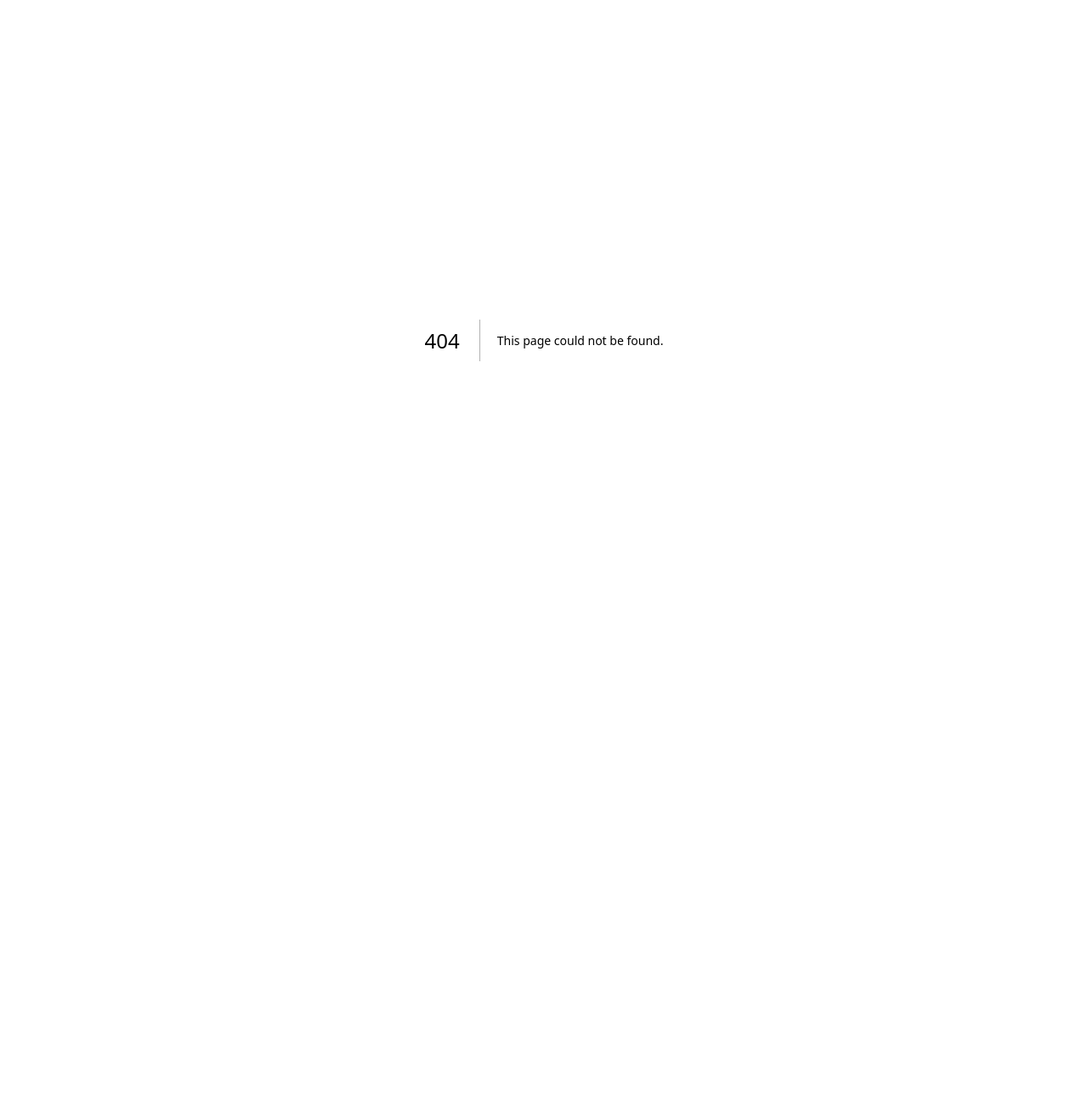
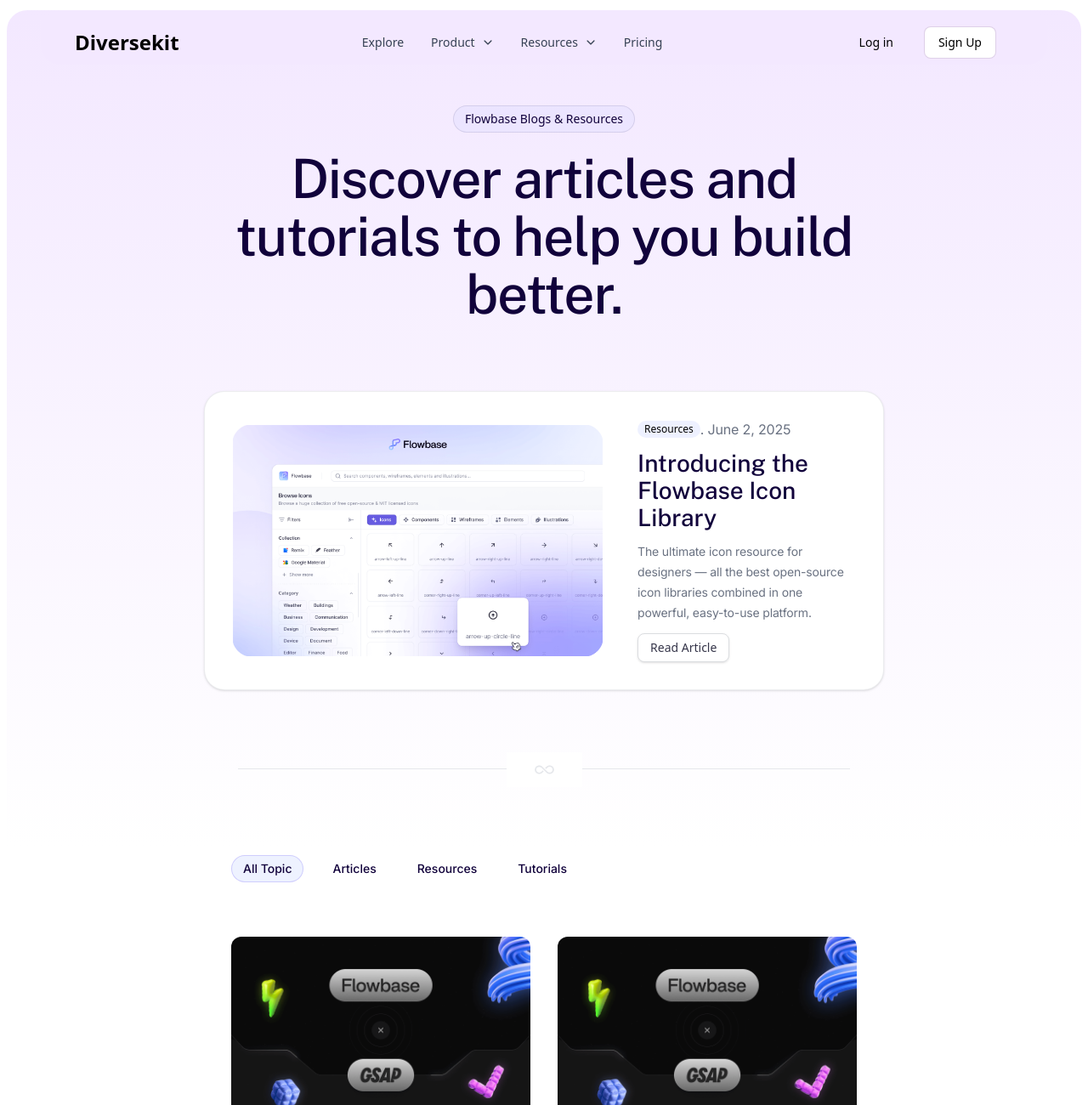
Before and after one commit to mehedi-2024/Diversekit, a Next.js app: page /blog in a window 1280 px wide. Before the commit this address had no page. Shown: the top 1300 px of the page at 85% size. Before the commit the page ends 800 px from the top, so only its background shows below. Built offline with nearby package versions, Linux system fonts and the light colour scheme.

Commit message:
add blog page

```diff
--- a/src/app/about/page.jsx
+++ b/src/app/about/page.jsx
@@ -9,13 +9,11 @@
 
 export default function page() {
     return (
-        <div className=' px-2 pt-2'>
-            <div className="bg-[linear-gradient(to_bottom,_theme(colors.purple.100)_0%,_white_30%)] rounded-t-3xl px-2">
+        <div className=' mx-1 md:mx-2 pt-2 mt-1 '>
+            <div className="bg-[linear-gradient(to_bottom,_theme(colors.purple.100)_0%,_white_30%)] rounded-t-3xl">
 
-                <section className='overflow-hidden'>
-                    <div className="h-16 px-4 md:pl-8 ">
-                        <Navbar />
-                    </div>
+                <section className='overflow-hidden px-4 lg:px-10'>
+                    <Navbar />
 
                     <div className='h-fit max-w-[1440px] mx-auto mt-3 pb-3 relative overflow-hidden '>
 
--- /dev/null
+++ b/src/app/blog/[blogTitle]/page.jsx
@@ -0,0 +1,7 @@
+import React from 'react'
+
+export default function page({params}) {
+  return (
+    <div>page {params.blogTitle}</div>
+  )
+}
--- /dev/null
+++ b/src/app/blog/page.jsx
@@ -0,0 +1,104 @@
+import React from 'react'
+import Navbar from '../components/global/Navbar'
+import TagText from '../components/reuseable/TagText'
+import H2 from '../components/reuseable/H2'
+import P from '../components/reuseable/P'
+import H5 from '../components/reuseable/H5'
+import SmP from '../components/reuseable/SmP'
+import Link from 'next/link'
+import H6 from '../components/reuseable/H6'
+import H1 from '../components/reuseable/H1'
+import H4 from '../components/reuseable/H4'
+import GrayText from '../components/reuseable/GrayText'
+import GraySm from '../components/reuseable/GraySm'
+import ButtonPrimary from '../components/buttons/ButtonPrimary'
+import Divider from '../components/small-components/Divider'
+import FlowbaseBlogCard from '../components/home/FlowbaseBlogCard'
+import EmailSubmit from '../components/home/EmailSubmit'
+import Footer from '../components/global/Footer'
+
+export default function page() {
+  return (
+    <div className='mx-1 md:mx-2 rounded-t-3xl  bg-[linear-gradient(to_bottom,_theme(colors.purple.100)_0%,_white_30%)]'>
+
+      <section className='px-4 sm:px-10'>
+        <div className='h-fit mt-3 rounded-3xl pb-3 relative overflow-hidden '>
+
+          {/* nav  */}
+          <Navbar />
+
+          {/* hero  */}
+          <section className='flex flex-col gap-16 max-w-[1040px] mx-auto  pt-12'>
+
+            <div className='flex flex-col items-center text-center justify-center pb-4' >
+              <TagText>Flowbase Blogs & Resources</TagText>
+              <div className='md:w-[80%] mx-auto mt-5'>
+                <H1>
+                  Discover articles and tutorials to help you build better.
+                </H1>
+              </div>
+            </div>
+
+            <div className="flex flex-col lg:flex-row lg:items-center gap-10 px-8 lg:py-8 py-10 rounded-3xl bg-white shadow border border-gray-600/10  max-w-[800px]  mx-auto">
+              <div>
+                <img src="/image/flowbaseThumbnail1.png" className='rounded-3xl ' alt="" />
+              </div>
+
+              <div className='flex flex-col gap-3'>
+                <div className='flex items-center'>
+                  <div className='py-[2px] px-2 rounded-full bg-indigo-200/30 text-xs'>
+                    <p>Resources</p>
+                  </div>
+                  <GrayText> . June 2, 2025</GrayText>
+                </div>
+                <H4>Introducing the Flowbase Icon Library</H4>
+                <GraySm>
+                  The ultimate icon resource for designers — all the best open-source icon libraries combined in one powerful, easy-to-use platform.
+                </GraySm>
+                <ButtonPrimary>Read Article</ButtonPrimary>
+              </div>
+            </div>
+
+          </section>
+        </div>
+      </section>
+
+      <div className='max-w-[800px] mx-auto'>
+        <Divider />
+      </div>
+
+      <div className="max-w-[800px] mx-auto px-8">
+
+        {/* buttons  */}
+        <div className='flex gap-5 items-center mb-16'>
+          <button className='py-[5px] px-[13px] rounded-full  border border-indigo-600/20 bg-indigo-50 cursor-pointer hover:shadow active:scale-95'><H6>All Topic</H6></button>
+          <button className='py-[5px] px-[13px] rounded-full  border border-transparent cursor-pointer hover:shadow active:scale-95'><H6>Articles</H6></button>
+          <button className='py-[5px] px-[13px] rounded-full  border border-transparent cursor-pointer hover:shadow active:scale-95'><H6>Resources</H6></button>
+          <button className='py-[5px] px-[13px] rounded-full  border border-transparent cursor-pointer hover:shadow active:scale-95'><H6>Tutorials</H6></button>
+        </div>
+
+        {/* cards  */}
+        <div className='grid lg:grid-cols-2 gap-8 mb-12'>
+          <FlowbaseBlogCard />
+          <FlowbaseBlogCard />
+          <FlowbaseBlogCard />
+          <FlowbaseBlogCard />
+          <FlowbaseBlogCard />
+          <FlowbaseBlogCard />
+        </div>
+
+        <div className='mx-auto flex justify-center'>
+          <ButtonPrimary>Next</ButtonPrimary>
+        </div>
+
+
+        <div className='my-20 mx-auto'>
+          <EmailSubmit />
+        </div>
+      </div>
+
+      <Footer />
+
+    </div>
+  )
+}
--- /dev/null
+++ b/src/app/components/buttons/ButtonPrimary.jsx
@@ -0,0 +1,7 @@
+import React from 'react'
+
+export default function ButtonPrimary({children}) {
+  return (
+    <button className='px-[14px] py-[6px] w-fit cursor-pointer rounded-lg border border-gray-600/20 shadow hover:shadow-lg active:scale-95 text-sm font-medium text-[#36364A]'>{children}</button>
+  )
+}
--- a/src/app/components/global/Navbar.jsx
+++ b/src/app/components/global/Navbar.jsx
@@ -14,10 +14,10 @@
     const [isOpenResources, setIsOpenResources] = useState(false)
     const [isOpenMobileNav, setIsOpenMobileNav] = useState(false)
     return (
-        <div className='relative'>
+        <div className='relative h-16'>
 
             {/* for desktop */}
-            <nav className={`flex justify-between items-center absolute top-0 left-0 bg-purple-100 h-16 pt-3 w-full z-20`}>
+            <nav className={`flex justify-between items-center absolute top-0 left-0 bg-purple-100 h-16 pt-3 w-full z-20  px-5 lg:px-10 rounded-3xl`}>
                 {/* left side */}
                 <div>
                     {/* <Image src={logo} className='w-full h-full' alt='logo' /> */}
--- a/src/app/components/home/FlowbaseBlogCard.jsx
+++ b/src/app/components/home/FlowbaseBlogCard.jsx
@@ -3,7 +3,7 @@
 export default function FlowbaseBlogCard() {
     return (
         <div className='w-full'>
-            <img src="/image/gsap.png" className='rounded-xl' alt="" />
+            <img src="/image/gsap.png" className='rounded-xl w-full max-w-[500px]' alt="" />
 
             <h3 className="font-semibold text-xl mt-4 mb-1">
                 Introducing the Flowbase Icon Library
--- a/src/app/components/home/Hero.jsx
+++ b/src/app/components/home/Hero.jsx
@@ -18,9 +18,7 @@
     return (
         <div className='h-fit bg-purple-100 mx-auto mt-3 rounded-3xl pb-3 relative overflow-hidden'>
 
-            <div className="h-16  px-5 lg:px-10">
-                <Navbar />
-            </div>
+            <Navbar />
 
             <section className='flex flex-col items-center mt-10 pb-4' >
                 <TagText>
--- /dev/null
+++ b/src/app/components/reuseable/GraySm.jsx
@@ -0,0 +1,15 @@
+import React from 'react'
+import { Inter } from 'next/font/google'
+
+const inter = Inter({
+    weight: '400',
+    subsets: ['latin'],
+})
+
+export default function GraySm({ children }) {
+    return (
+        <p className={`text-[14px] leading-[24px] -tracking-[0.16px] text-gray-500 ${inter.className}`}>
+            {children}
+        </p>
+    )
+}
--- /dev/null
+++ b/src/app/components/reuseable/GrayText.jsx
@@ -0,0 +1,15 @@
+import React from 'react'
+import { Inter } from 'next/font/google'
+
+const inter = Inter({
+    weight: '400',
+    subsets: ['latin'],
+})
+
+export default function GrayText({ children }) {
+    return (
+        <p className={`text-[16px] leading-[24px] -tracking-[0.16px] text-gray-500 ${inter.className}`}>
+            {children}
+        </p>
+    )
+}
--- a/src/app/contact/page.jsx
+++ b/src/app/contact/page.jsx
@@ -113,12 +113,10 @@
         <div className='mx-1 md:mx-2 rounded-t-3xl  bg-[linear-gradient(to_bottom,_theme(colors.purple.100)_0%,_white_30%)]'>
 
             <section className='px-4 sm:px-10'>
-                <div className='h-fit mt-3 rounded-3xl pb-3 relative overflow-hidden  px- lg:px-10'>
+                <div className='h-fit mt-3 rounded-3xl pb-3 relative overflow-hidden'>
 
                     {/* nav  */}
-                    <div className="h-16">
                         <Navbar />
-                    </div>
 
                     {/* hero  */}
                     <div className='flex flex-col lg:flex-row lg:justify-between gap-16 lg:gap-0 max-w-[1040px] mx-auto py-[120px]'>
--- a/src/app/faq/page.jsx
+++ b/src/app/faq/page.jsx
@@ -111,9 +111,7 @@
                 <div className='h-fit  mt-3 rounded-3xl pb-3 overflow-hidden px-5 lg:px-10'>
 
                     {/* nav  */}
-                    <div className="h-16">
-                        <Navbar />
-                    </div>
+                    <Navbar />
 
                     {/* hero  */}
                     <section className='flex flex-col items-center mt-10 pb-4 mb-16' >
```
Also changed, not shown: public/image/flowbaseThumbnail1.png (added).
